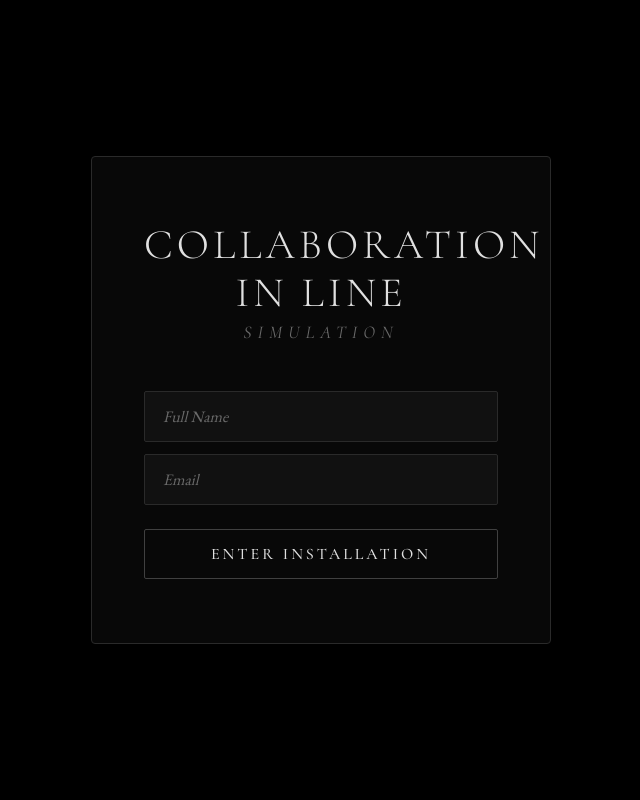
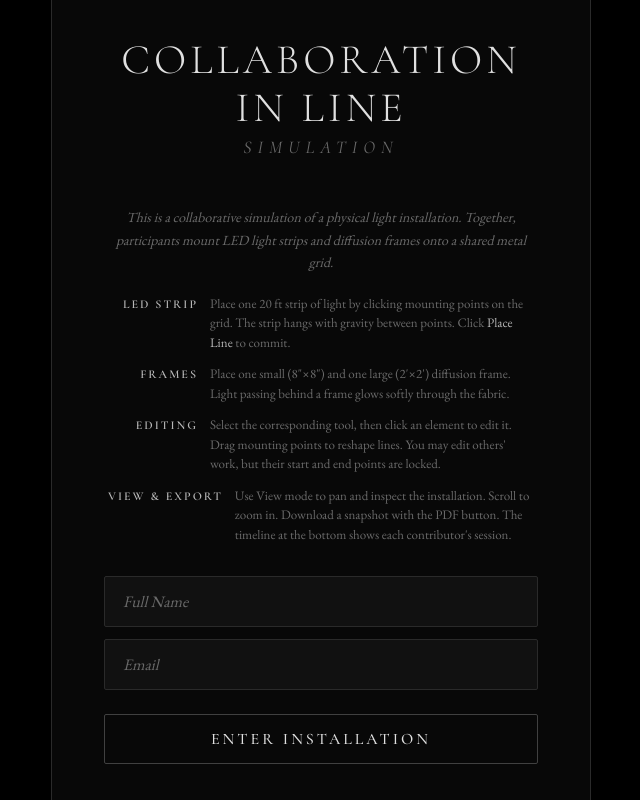
Before and after one commit to kieran422/Line-Project, a website: page public/index.html in a window 1280 px wide. Shown: the whole page, without its empty margins (319-959 px from the left). Drawn offline with nearby package versions, Linux system fonts and the light colour scheme.

Commit message:
Add instructions to login screen
Co-Authored-By: Claude Opus 4.6 (1M context) <noreply@anthropic.com>

```diff
--- a/public/css/style.css
+++ b/public/css/style.css
@@ -50,8 +50,8 @@ body {
   border: 1px solid var(--border);
   border-radius: 4px;
   box-shadow: var(--shadow);
-  max-width: 460px;
-  width: 90%;
+  max-width: 540px;
+  width: 92%;
 }
 
 .login-title {
@@ -74,6 +74,58 @@ body {
   letter-spacing: 6px;
   text-transform: uppercase;
   font-style: italic;
+}
+
+.login-instructions {
+  text-align: left;
+  margin-bottom: 32px;
+  padding: 0 4px;
+}
+
+.login-instructions > p {
+  font-family: var(--font-body);
+  font-size: 14px;
+  color: var(--text-dim);
+  line-height: 1.6;
+  margin-bottom: 20px;
+  text-align: center;
+  font-style: italic;
+}
+
+.instructions-list {
+  display: flex;
+  flex-direction: column;
+  gap: 12px;
+}
+
+.instruction-item {
+  display: flex;
+  gap: 12px;
+  align-items: baseline;
+}
+
+.instruction-label {
+  font-family: var(--font-display);
+  font-size: 12px;
+  font-weight: 600;
+  letter-spacing: 2px;
+  text-transform: uppercase;
+  color: var(--silver);
+  min-width: 90px;
+  flex-shrink: 0;
+  text-align: right;
+}
+
+.instruction-desc {
+  font-family: var(--font-body);
+  font-size: 13px;
+  color: var(--text-dim);
+  line-height: 1.5;
+}
+
+.instruction-desc em {
+  color: var(--silver);
+  font-style: normal;
 }
 
 .login-form {
--- a/public/index.html
+++ b/public/index.html
@@ -16,6 +16,27 @@
     <div class="login-container">
       <h1 class="login-title">Collaboration in Line</h1>
       <p class="login-subtitle">Simulation</p>
+      <div class="login-instructions">
+        <p>This is a collaborative simulation of a physical light installation. Together, participants mount LED light strips and diffusion frames onto a shared metal grid.</p>
+        <div class="instructions-list">
+          <div class="instruction-item">
+            <span class="instruction-label">LED Strip</span>
+            <span class="instruction-desc">Place one 20 ft strip of light by clicking mounting points on the grid. The strip hangs with gravity between points. Click <em>Place Line</em> to commit.</span>
+          </div>
+          <div class="instruction-item">
+            <span class="instruction-label">Frames</span>
+            <span class="instruction-desc">Place one small (8"&times;8") and one large (2'&times;2') diffusion frame. Light passing behind a frame glows softly through the fabric.</span>
+          </div>
+          <div class="instruction-item">
+            <span class="instruction-label">Editing</span>
+            <span class="instruction-desc">Select the corresponding tool, then click an element to edit it. Drag mounting points to reshape lines. You may edit others' work, but their start and end points are locked.</span>
+          </div>
+          <div class="instruction-item">
+            <span class="instruction-label">View &amp; Export</span>
+            <span class="instruction-desc">Use View mode to pan and inspect the installation. Scroll to zoom in. Download a snapshot with the PDF button. The timeline at the bottom shows each contributor's session.</span>
+          </div>
+        </div>
+      </div>
       <div class="login-form">
         <input type="text" id="full-name" placeholder="Full Name" autocomplete="name" />
         <input type="email" id="email" placeholder="Email" autocomplete="email" />
```
